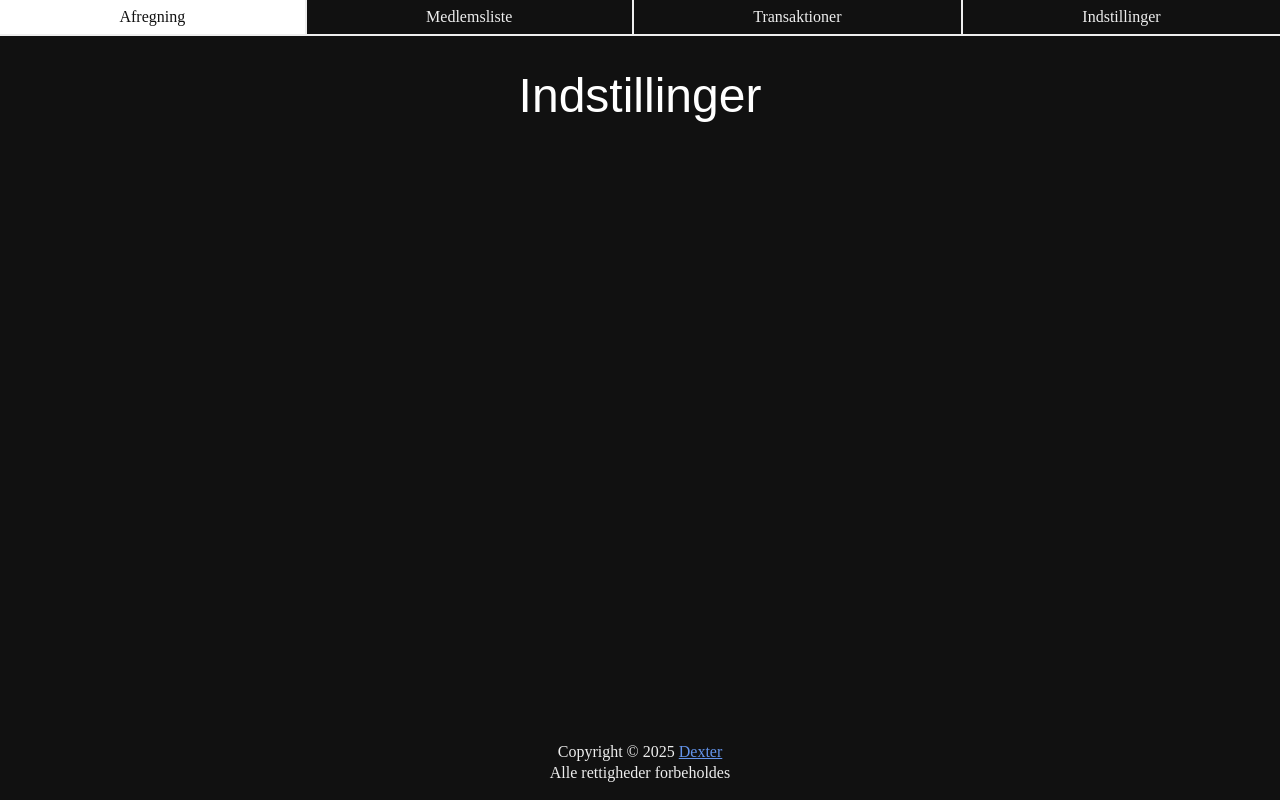
After one commit to dexteraphim/barprogram, a Python web app: template templates/settings.html in a window 1280 px wide. The commit adds this page. Run offline with Jinja, Linux system fonts and the light colour scheme; the template is opened without the code that fills it, so the values that code supplies are empty; some libraries are stand-ins or nearby versions.

Commit message:
CSS for transactions

```diff
--- a/forms.py
+++ b/forms.py
@@ -24,4 +24,4 @@ class TransactionForm(FlaskForm):
     )
     deposit = IntegerField('Indsæt', default=0, render_kw={'step': 5}, validators=[Optional(), NumberRange(min=0, message="Beløbet skal være positivt.")])
     pay = IntegerField('Betal', default=0, render_kw={'step': 5}, validators=[Optional(), NumberRange(min=0, message="Beløbet skal være positivt.")])
-    submit = SubmitField('Afregn')
+    submit = SubmitField('Gennemfør')
--- a/models.py
+++ b/models.py
@@ -21,8 +21,8 @@ class Member(db.Model):
 class Transaction(db.Model):
     id = db.Column(db.Integer, primary_key=True)
     member = db.Column(db.String)
-    deposit = db.Column(db.Integer)
-    pay = db.Column(db.Integer)
+    deposit = db.Column(db.Integer, nullable=False, default=0)
+    pay = db.Column(db.Integer, nullable=False, default=0)
     balance_before = db.Column(db.Integer, nullable=False)
     balance_after = db.Column(db.Integer, nullable=False)
     timestamp = db.Column(db.DateTime, default=func.now(), nullable=False)
--- /dev/null
+++ b/static/layout.css
@@ -0,0 +1,90 @@
+* {
+    font-family: Cascadia Code;
+}
+
+a {
+    color: cornflowerblue;
+}
+
+a:hover {
+    color: rgb(120, 160, 240)
+}
+
+body {
+    margin: 0;
+    padding: 0;
+    border: 0;
+    background: #111;
+    color: #eee;
+}
+
+header {
+    font-size: 1rem;
+    box-sizing: border-box;
+    width: 100%;
+    display: flex;
+    justify-content: center;
+}
+
+nav {
+    width: 100%;
+    display: flex;
+    justify-content: space-evenly;
+    border-bottom: 0.1rem solid #eee;
+ }
+ nav a {
+    border: 0.1rem solid #eee;
+    border-top: 0;
+    flex-grow: 1;
+    padding: 0.5rem 0;
+    text-align: center;
+    text-decoration: none;
+    color: #eee;
+ }
+
+ nav a:first-child {
+    border-left: 0;
+ }
+
+nav a:last-child {
+    border-right: 0;
+}
+
+ nav a:hover {
+    background: white;
+    color: #111;
+    cursor: pointer;
+ }
+main {
+    display: flex;
+    flex-direction: column;
+    align-items: center;
+    font-size: 1.25rem;
+}
+
+h1 {
+    font-family: 'Darker Grotesque', sans-serif;
+    font-weight: 300;
+    font-size: 3rem;
+    color: white;
+}
+
+footer {
+    box-sizing: border-box;
+    width: 100%;
+    display: flex;
+    flex-direction: column;
+    justify-content: center;
+    align-items: center;
+    flex-grow: 1;
+    position: absolute;
+    bottom: 0;
+    padding: 1rem 0;
+}
+
+footer p {
+    font-size: 1rem;
+    margin: 0.1rem;
+    width: auto;
+    text-align: center;
+}
--- a/templates/layout.html
+++ b/templates/layout.html
@@ -7,17 +7,23 @@
     <script src="//unpkg.com/alpinejs" defer></script>
     <script src="https://cdn.jsdelivr.net/npm/choices.js/public/assets/scripts/choices.min.js"></script>
     <link rel="stylesheet" href="https://cdn.jsdelivr.net/npm/choices.js/public/assets/styles/choices.min.css"/>
+    <link rel="stylesheet" href="{{url_for('static', filename='layout.css')}}">
 </head>
-<body>
-    <nav>
-        <a href="{{ url_for('transactions') }}">Afregn</a>
-        <a href="{{ url_for('members') }}">Medlemsliste</a>
-    </nav>
-{% block content %}
-<p>Nothing here...</p>
-{% endblock %}
+<body class="content">
+    <header>
+        <nav>
+            <a href="{{ url_for('transactions') }}">Afregning</a>
+            <a href="{{ url_for('members') }}">Medlemsliste</a>
+            <a href="{{ url_for('log') }}">Transaktioner</a>
+            <a href="{{ url_for('settings') }}">Indstillinger</a>
+        </nav>
+    </header>
+    <main>
+        {% block content %}{% endblock %}
+    </main>
 <footer>
-    <p><a href="https://github.com/dexteraphim/barprogram" target="_blank">Barprogram</a> | Copyright &copy; 2025 <a href="https://github.com/dexteraphim" target="_blank">Dexter</a> - Alle rettigheder forbeholdes</p>
+    <p>Copyright &copy; 2025 <a href="https://github.com/dexteraphim" target="_blank">Dexter</a></p>
+    <p>Alle rettigheder forbeholdes</p>
 </footer>
 </body>
 </html>
--- /dev/null
+++ b/templates/log.html
@@ -0,0 +1,4 @@
+{% extends 'layout.html' %}
+{% block content %}
+    <h1>Transaktioner</h1>
+{% endblock %}
--- /dev/null
+++ b/templates/settings.html
@@ -0,0 +1,4 @@
+{% extends 'layout.html' %}
+{% block content %}
+    <h1>Indstillinger</h1>
+{% endblock %}
```
Also changed, not shown: app.py (+12 -7 lines), templates/transactions.html (+75 -9 lines).
